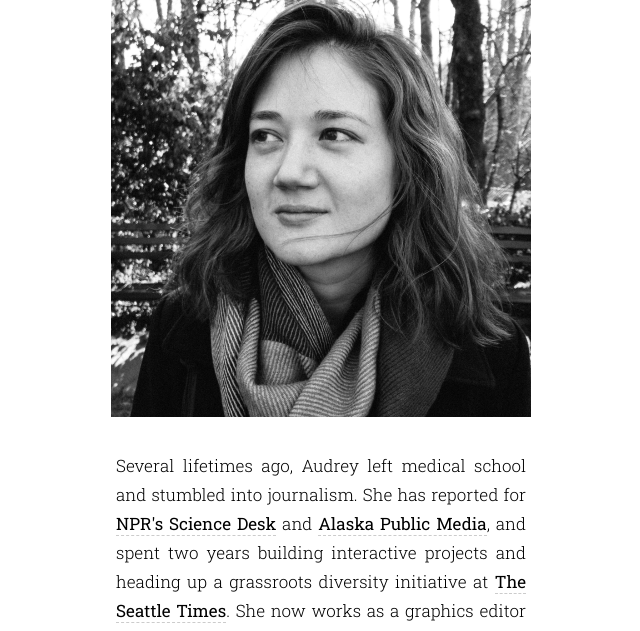
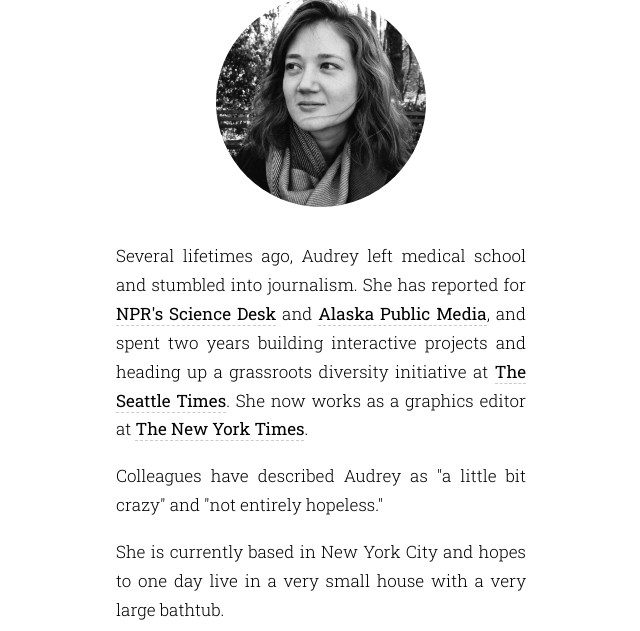
Before and after one commit to audreycarlsen/audreycarlsen.github.io, a plain HTML site: page index.html in a window 1280 px wide. Shown: the part 141-772 px from the top of the page, without its empty margins (319-959 px from the left). Drawn offline with nearby package versions, Linux system fonts and the light colour scheme.

Commit message:
Update style.css

```diff
--- a/style.css
+++ b/style.css
@@ -57,9 +57,11 @@ a.icon {
 	padding-bottom: 30px;
 	max-width: 420px;
 	margin: auto;
+	text-align: center;
 }
 .image img {
-	max-width: 100%;
+	max-width: 50%;
+	border-radius: 50%;
 }
 
 img {
```
